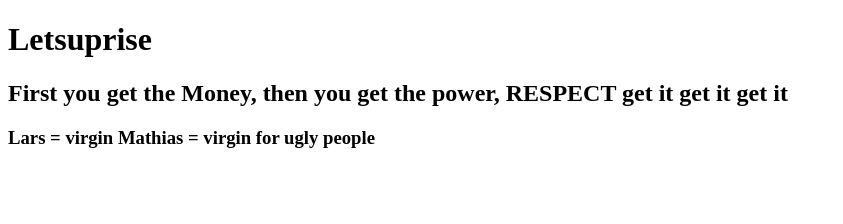
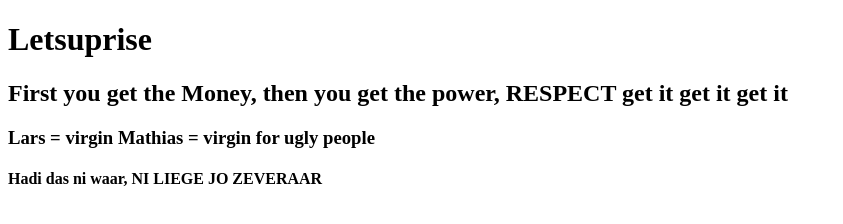
Before and after one commit to matty1400/LetSurprise, a plain HTML site: page index.html in a window 1280 px wide. Shown: the whole page, without its empty margins (0-843 px from the left). Drawn offline with Linux system fonts and the light colour scheme.

Commit message:
h4 toegevoegd met feiten

```diff
--- a/index.html
+++ b/index.html
@@ -18,5 +18,8 @@
             Lars = virgin
             Mathias = virgin for ugly people
         </h3>
+        <h4>
+            Hadi das ni waar, NI LIEGE JO ZEVERAAR
+        </h4>
     </body>
 </html>
```
